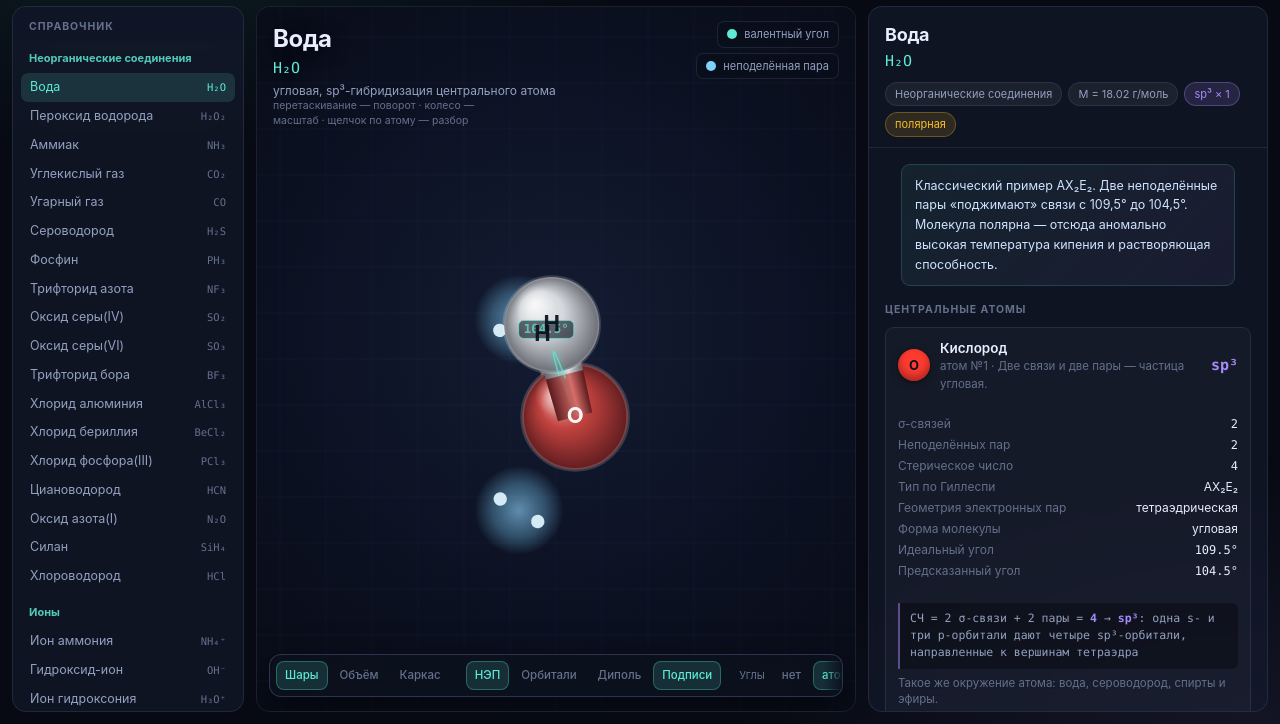
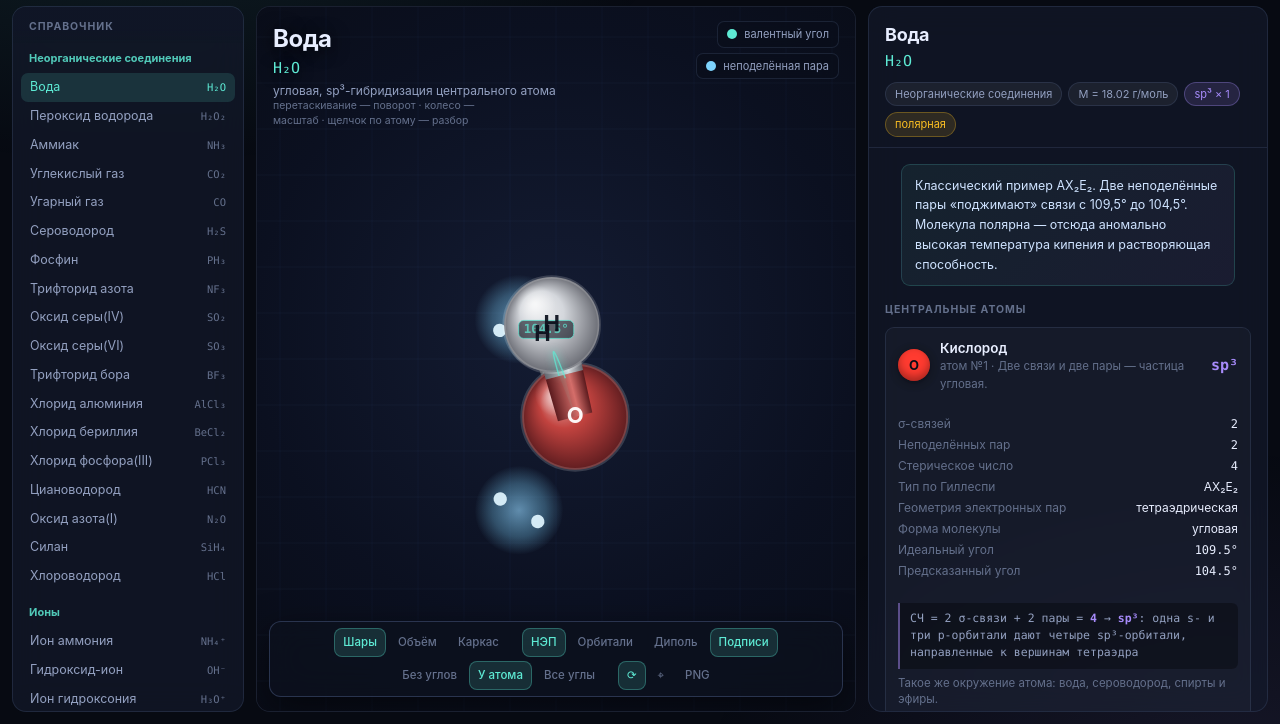
Before and after one commit to igorolv/molview, a website built with Vite: page molview/index.html in a window 1280 px wide. Shown: the part 76-800 px from the top of the page. Built offline with nearby package versions, Linux system fonts and the light colour scheme.

Commit message:
Панель инструментов: убрана подпись «Углы», группы разделены зазором
Единственная в панели подпись «Углы» выглядела как ещё одна кнопка, хотя
кликать по ней было нечего. Подпись убрана, а её переключатели названы так,
чтобы говорить за себя: «Без углов», «У атома», «Все углы». Теперь все
элементы панели — кнопки, без исключений.

Кнопки стали шире, и на ноутбучной ширине панель перестала помещаться в одну
строку. Раньше лишнее пряталось за горизонтальной прокруткой — вместо этого
группы переносятся на следующую строку целиком, как в версии на C++.
Разделительные линейки между группами заменены увеличенным зазором: при
переносе линейка оставалась висеть в конце строки.

Co-Authored-By: Claude Opus 5 <noreply@anthropic.com>

```diff
--- a/molview/index.html
+++ b/molview/index.html
@@ -65,21 +65,17 @@
             <button data-style="spacefill" class="tool" title="Модель Стюарта — по ван-дер-ваальсовым радиусам">Объём</button>
             <button data-style="wire" class="tool" title="Скелетная модель">Каркас</button>
           </div>
-          <div class="toolbar-sep"></div>
           <div class="toolbar-group">
             <button data-toggle="showLonePairs" class="tool active" title="Неподелённые электронные пары">НЭП</button>
             <button data-toggle="showOrbitals" class="tool" title="Гибридные орбитали">Орбитали</button>
             <button data-toggle="showDipole" class="tool" title="Вектор дипольного момента">Диполь</button>
             <button data-toggle="showLabels" class="tool active" title="Символы элементов">Подписи</button>
           </div>
-          <div class="toolbar-sep"></div>
-          <div class="toolbar-group">
-            <span class="toolbar-label">Углы</span>
-            <button data-angles="none" class="tool" title="Не показывать углы">нет</button>
-            <button data-angles="selected" class="tool active" title="Углы выбранного атома">атом</button>
-            <button data-angles="all" class="tool" title="Все валентные углы">все</button>
+          <div class="toolbar-group" role="group" aria-label="Какие валентные углы показывать">
+            <button data-angles="none" class="tool" title="Не показывать валентные углы">Без углов</button>
+            <button data-angles="selected" class="tool active" title="Углы выбранного атома">У атома</button>
+            <button data-angles="all" class="tool" title="Все валентные углы молекулы">Все углы</button>
           </div>
-          <div class="toolbar-sep"></div>
           <div class="toolbar-group">
             <button data-toggle="autoRotate" class="tool active" title="Автоматическое вращение">⟳</button>
             <button id="btn-reset" class="tool" title="Сбросить поворот">⌖</button>
--- a/molview/src/styles.css
+++ b/molview/src/styles.css
@@ -272,38 +272,25 @@ body::before {
 .stage-heading .h-geom { font-size: 12px; color: var(--text-dim); margin-top: 2px; }
 
 .toolbar {
-  position: absolute; bottom: 14px; left: 50%; transform: translateX(-50%);
-  display: flex; align-items: center; gap: 5px;
+  /* left+right вместо translateX(-50%): так ширина по содержимому, но не
+     больше сцены — иначе при переносе строк flex считает доступной половину */
+  position: absolute; bottom: 14px; left: 12px; right: 12px;
+  width: fit-content; margin-inline: auto;
+  /* группы разделены не линейками, а увеличенным зазором: при переносе строк
+     линейка так и норовит остаться висеть в конце строки */
+  display: flex; align-items: center; gap: 4px 14px;
   padding: 6px;
   background: rgba(12, 17, 30, 0.86);
   border: 1px solid var(--line-strong);
   border-radius: 12px;
   backdrop-filter: blur(16px);
   box-shadow: 0 12px 36px rgba(0, 0, 0, 0.55);
-  max-width: calc(100% - 24px);
-  flex-wrap: nowrap;
-  overflow-x: auto;
-  scrollbar-width: none;
-}
-.toolbar::-webkit-scrollbar { display: none; }
-/* подсказка, что панель прокручивается вбок на узком экране */
-.toolbar::after {
-  content: "";
-  position: sticky; right: -6px;
-  flex: 0 0 18px; align-self: stretch;
-  margin-right: -6px;
-  background: linear-gradient(90deg, transparent, rgba(12, 17, 30, 0.95));
-  pointer-events: none;
-}
-.toolbar-label {
-  padding: 0 5px 0 2px;
-  font-size: 11px;
-  color: var(--text-faint);
-  align-self: center;
-  white-space: nowrap;
+  /* на узкой сцене группы переносятся на вторую строку целиком:
+     прятать переключатели за горизонтальной прокруткой хуже, чем стать выше */
+  flex-wrap: wrap;
+  justify-content: center;
 }
 .toolbar-group { display: flex; gap: 3px; }
-.toolbar-sep { width: 1px; height: 20px; background: var(--line); margin: 0 3px; }
 
 .tool {
   padding: 6px 9px;
```
Also changed, not shown: docs/index.html (+5 -9 lines), 1 other file.
